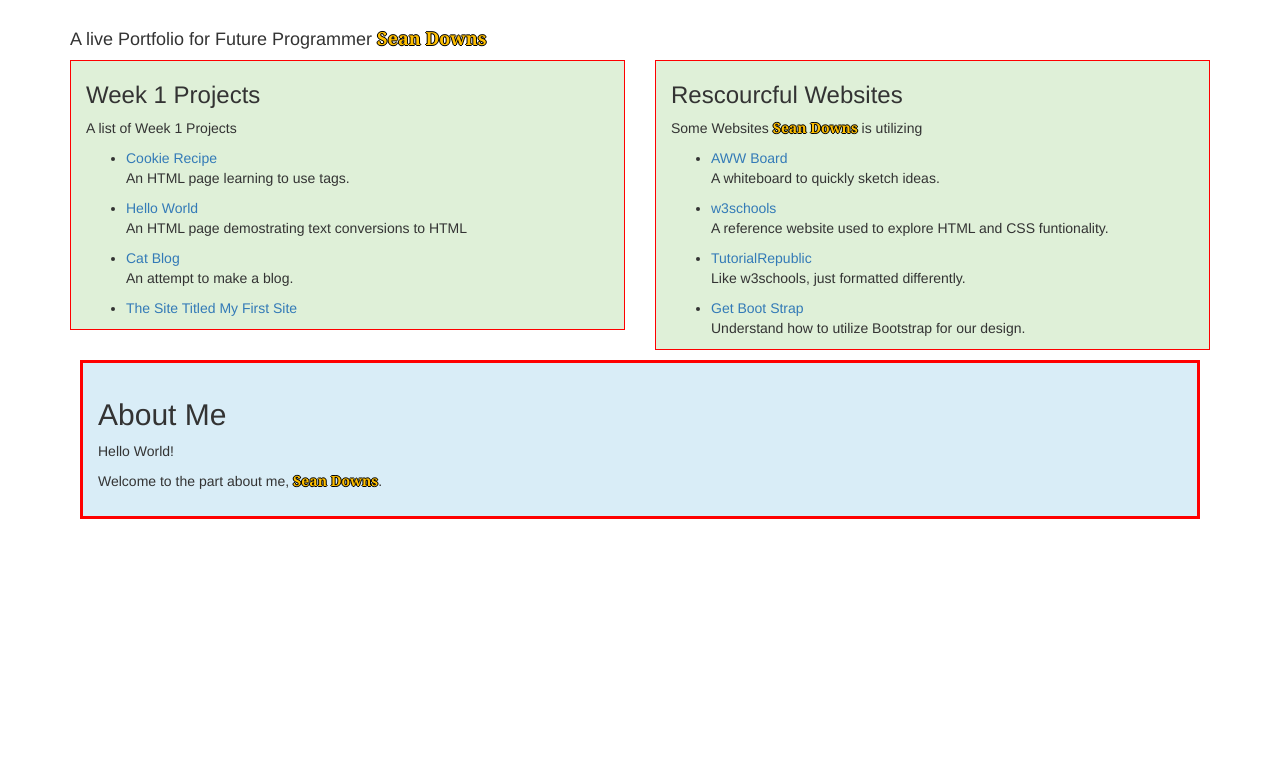
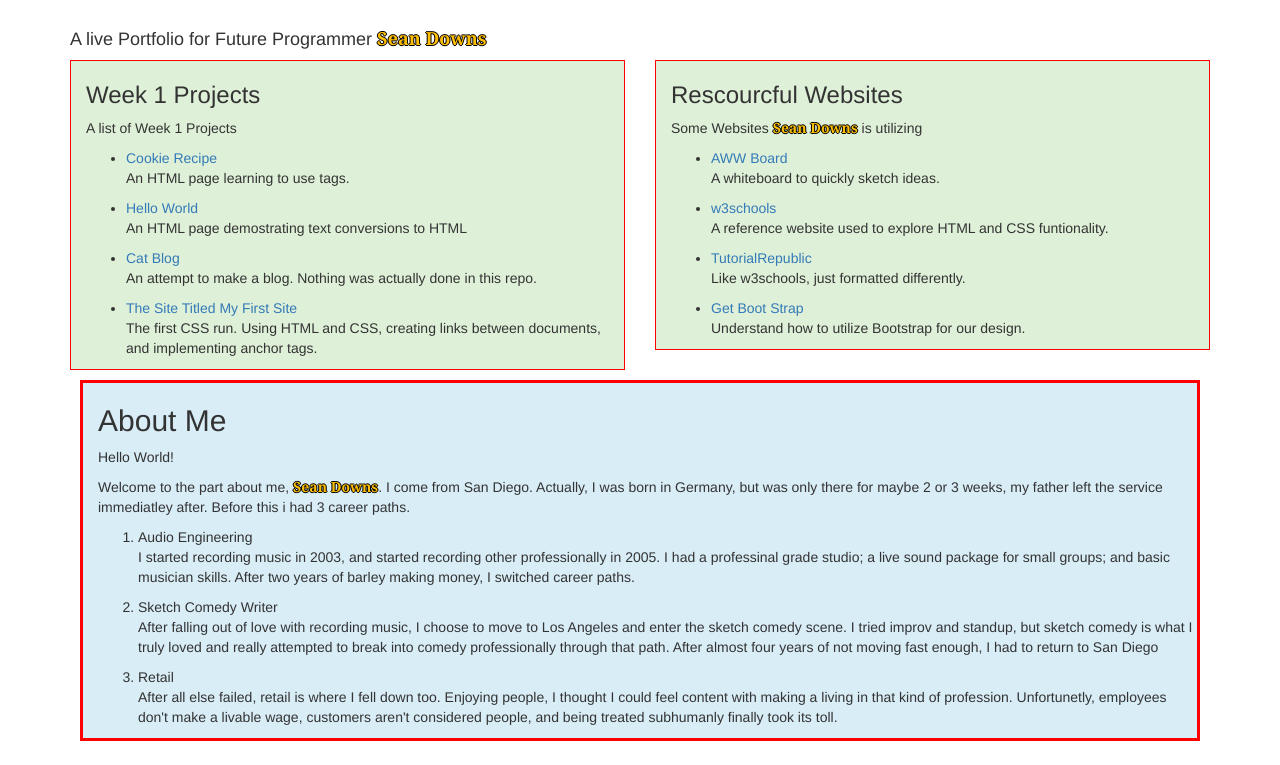
Before and after one commit to SPdowns/week1-friday_work, a plain HTML site: page index.html in a window 1280 px wide. Shown: the part 263-1028 px from the top of the page. Before the commit the page ends 806 px from the top, so only its background shows below. Drawn offline with Linux system fonts and the light colour scheme.

Commit message:
changed ul content

```diff
--- a/css/styles.css
+++ b/css/styles.css
@@ -27,5 +27,7 @@ body {
 .bg-info {
   margin: 10px;
   border: 3px solid red;
-  padding: 15px;
+  padding-left: 15px;
+  padding-top: 1px;
+  padding-bottom: 1px;
 }
--- a/index.html
+++ b/index.html
@@ -36,12 +36,13 @@
                 <a href="https://github.com/SPdowns/cat_blog">
                   Cat Blog
                 </a>
-                <p>An attempt to make a blog. </p>
+                <p>An attempt to make a blog. Nothing was actually done in this repo.</p>
               </li>
               <li>
                 <a href="https://github.com/SPdowns/my-first-website">
                   The Site Titled My First Site
                 </a>
+                <p>The first CSS run. Using HTML and CSS, creating links between documents, and implementing anchor tags.</p>
               </li>
             </ul>
           </div>
@@ -82,7 +83,18 @@
     <div class="bg-info">
       <h2>About Me</h2>
       <p>Hello World!</p>
-      <p>Welcome to the part about me, <span class="name">Sean Downs</span>.</p>
+      <p>Welcome to the part about me, <span class="name">Sean Downs</span>. I come from San Diego. Actually, I was born in Germany, but was only there for maybe 2 or 3 weeks, my father left the service immediatley after. Before this i had 3 career paths.
+      </p>
+      <ol>
+        <li>Audio Engineering</li>
+        <p>I started recording music in 2003, and started recording other professionally in 2005. I had a professinal grade studio; a live sound package for small groups; and basic musician skills. After two years of barley making money, I switched career paths.
+        </p>
+        <li>Sketch Comedy Writer</li>
+        <p>After falling out of love with recording music, I choose to move to Los Angeles and enter the sketch comedy scene. I tried improv and standup, but sketch comedy is what I truly loved and really attempted to break into comedy professionally through that path. After almost four years of not moving fast enough, I had to return to San Diego
+        </p>
+        <li>Retail</li>
+        <P>After all else failed, retail is where I fell down too. Enjoying people, I thought I could feel content with making a living in that kind of profession. Unfortunetly, employees don't make a livable wage, customers aren't considered people, and being treated subhumanly finally took its toll.</P>
+      </ol>
     </div>
   </body>
 </html>
```
